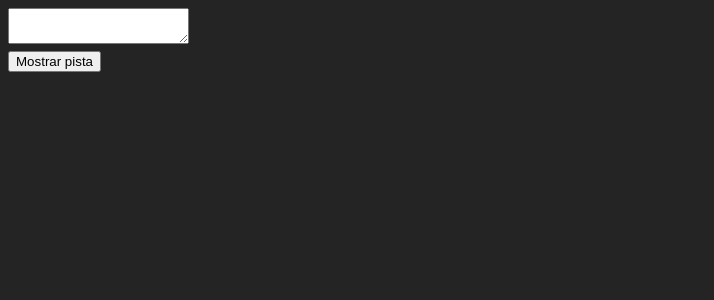
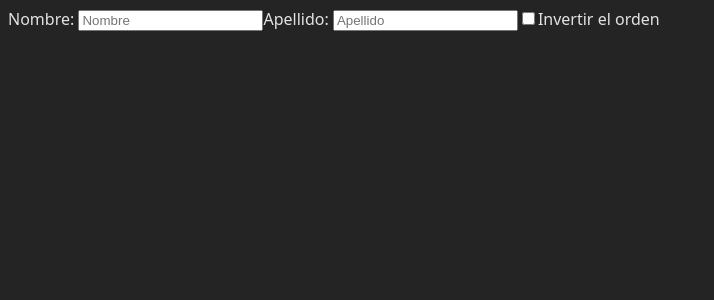
Before and after one commit to bryan-ignacio/react_v19.1, a React (Vite) app in the folder 03-gestion-estado/: page / in a window 1280 px wide. Shown: the top 300 px of the page, without its empty margins (0-714 px from the left). Built offline with nearby package versions, Linux system fonts and the light colour scheme.

Commit message:
reboot state

```diff
--- a/03-gestion-estado/src/components/04-preservar-reiniciar-estado/08-DesafioUno.jsx
+++ b/03-gestion-estado/src/components/04-preservar-reiniciar-estado/08-DesafioUno.jsx
@@ -13,12 +13,15 @@ export default function App() {
 
   return (
     <>
-      {showHint ? (
-        <>
       <div>
+        {showHint && (
           <p>
             <i>Pista: ¿Tu ciudad favorita?</i>
           </p>
+        )}
+
+        {showHint ? (
+          <>
             <Form />
             <br />
             <button
@@ -28,11 +31,9 @@ export default function App() {
             >
               Ocultar pista
             </button>
-          </div>
           </>
         ) : (
           <>
-          <div>
             <Form />
             <br />
             <button
@@ -42,9 +43,9 @@ export default function App() {
             >
               Mostrar pista
             </button>
-          </div>
           </>
         )}
+      </div>
     </>
   );
 }
--- /dev/null
+++ b/03-gestion-estado/src/components/04-preservar-reiniciar-estado/09-DesafioDos.jsx
@@ -0,0 +1,60 @@
+import { useState } from "react";
+
+/*
+Desafio 2: Intercambiar dos campos de formularios.
+Este formulario permite introducir el nombre y los apellidos.
+
+Tambien tiene una casilla de verificacion que controla que campo va primero.
+SI marca la casilla entonces el campo  apellido aparecera antes que el campo nombre.
+
+Casi funciona, pero hay un error. Si rellenas la entrada “Nombre” y marcas la casilla,
+el texto se queda en la primera entrada (que ahora es “Apellido”).
+Arréglalo para que el texto de la entrada también se mueva cuando inviertas el orden.
+
+*/
+
+export default function App() {
+  const [reverse, setReverse] = useState(false);
+  let checkbox = (
+    <label>
+      <input
+        type="checkbox"
+        checked={reverse}
+        onChange={(e) => setReverse(e.target.checked)}
+      />
+      Invertir el orden
+    </label>
+  );
+  if (reverse) {
+    return (
+      <>
+        <Field key="lastName" label="Apellido" />
+        <Field key="firstName" label="Nombre" />
+        {checkbox}
+      </>
+    );
+  } else {
+    return (
+      <>
+        <Field key="firstName" label="Nombre" />
+        <Field key="lastName" label="Apellido" />
+        {checkbox}
+      </>
+    );
+  }
+}
+
+function Field({ label }) {
+  const [text, setText] = useState("");
+  return (
+    <label>
+      {label}:{" "}
+      <input
+        type="text"
+        value={text}
+        placeholder={label}
+        onChange={(e) => setText(e.target.value)}
+      />
+    </label>
+  );
+}
--- a/03-gestion-estado/src/main.jsx
+++ b/03-gestion-estado/src/main.jsx
@@ -2,7 +2,7 @@ import { StrictMode } from "react";
 import { createRoot } from "react-dom/client";
 import "./index.css";
 
-import App from "./components/04-preservar-reiniciar-estado/08-DesafioUno";
+import App from "./components/04-preservar-reiniciar-estado/09-DesafioDos";
 
 createRoot(document.getElementById("root")).render(
   <StrictMode>
```
Lines whose indentation alone changed are shown as unchanged.
